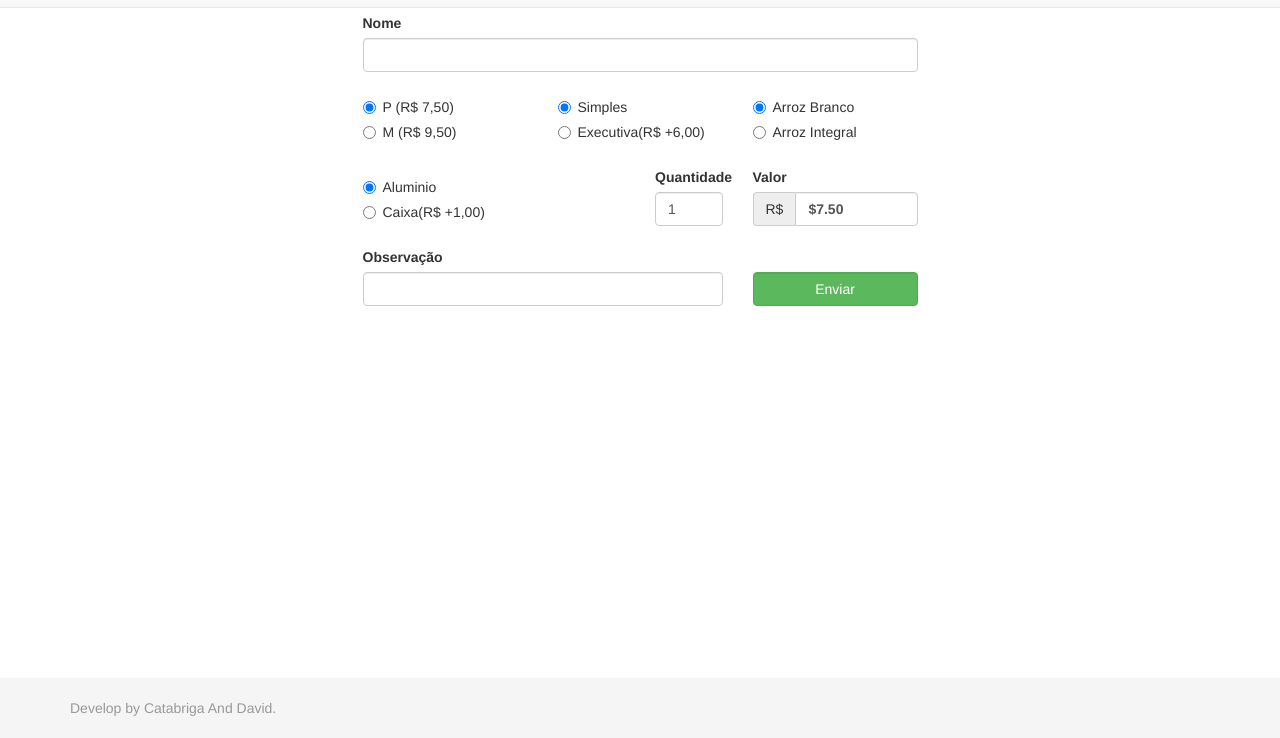
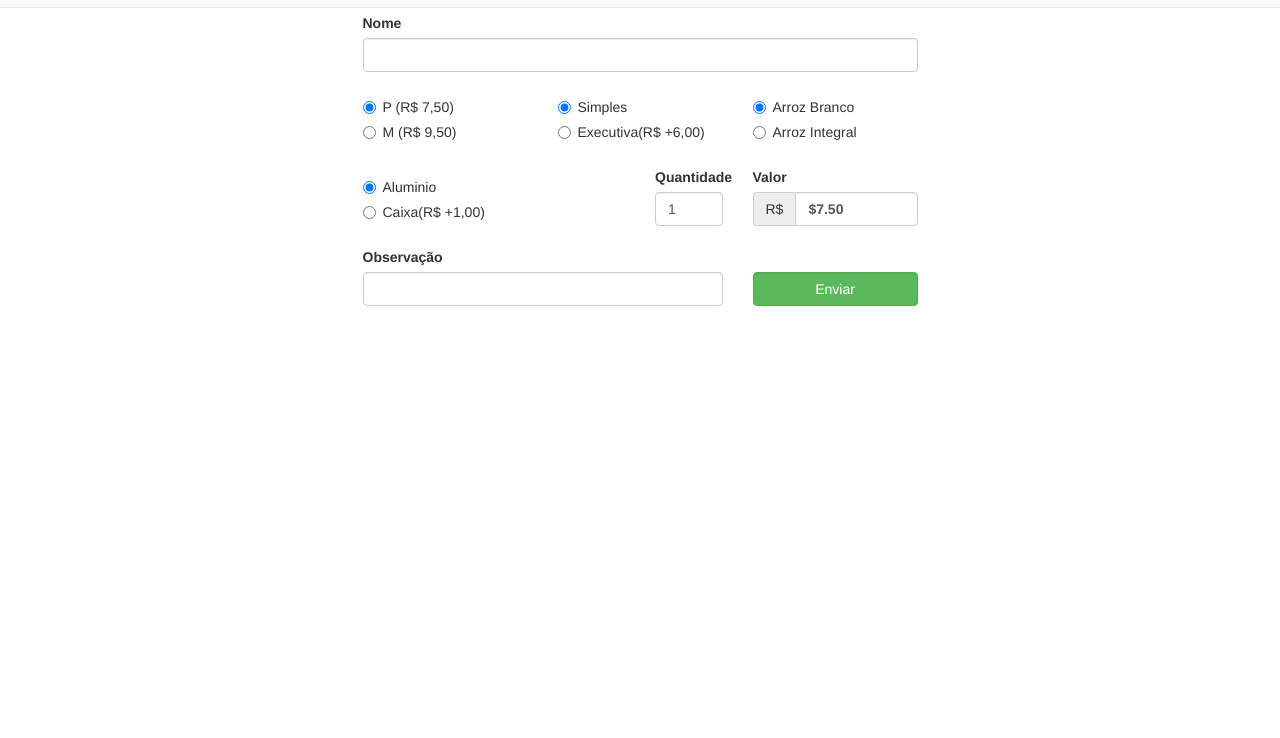
Before and after one commit to ktabriga/Marmiteiros, a website: page public/index.html in a window 1280 px wide. Shown: the part 62-800 px from the top of the page. Drawn offline with nearby package versions, Linux system fonts and the light colour scheme; no server answers.

Commit message:
remover footer

```diff
--- a/public/index.html
+++ b/public/index.html
@@ -14,11 +14,7 @@
 
 	<div ng-view></div>
 
-	<div id="footer">
-		<div class="container">
-			<p class="text-muted">Develop by Catabriga And David.</p>
-		</div>
-	</div>
+
 
 	<script type="text/javascript" src="./lib/jquery.min.js"></script>
 	<script type="text/javascript" src="./lib/bootstrap.min.js"></script>
```
